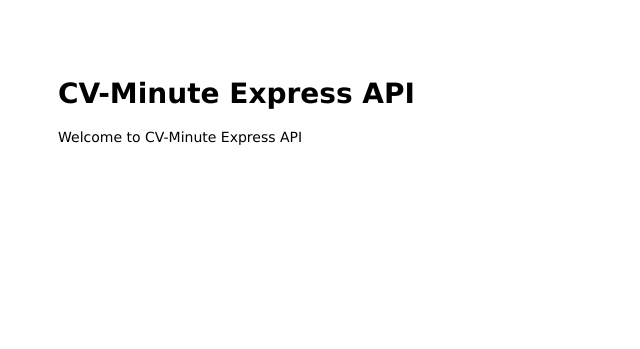
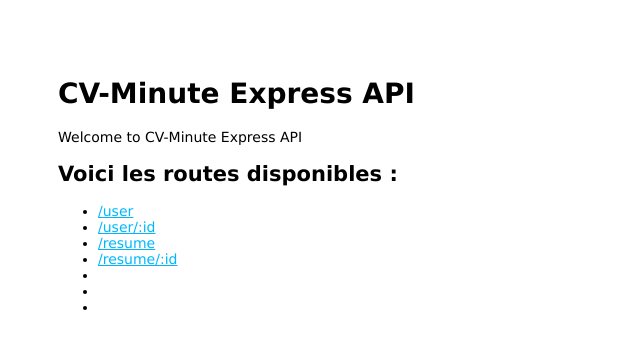
Before and after one commit to fdoudou/cv-minute, a Node server app: page / in a window 1280 px wide. Shown: the top 349 px of the page, without its empty margins (0-640 px from the left). Run offline with Node 20, Linux system fonts and the light colour scheme.

Commit message:
feat: added basic api doc

```diff
--- a/server/views/index.ejs
+++ b/server/views/index.ejs
@@ -7,5 +7,17 @@
   <body>
     <h1><%= title %></h1>
     <p>Welcome to <%= title %></p>
+    <div >
+      <h2>Voici les routes disponibles :</h2>
+      <ul>
+        <li><a href="/user">/user</a></li>
+        <li><a href="/user/1">/user/:id</a></li>
+        <li><a href="/resume">/resume</a></li>
+        <li><a href="/resume/1">/resume/:id</a></li>
+        <li><a href="/user"></a></li>
+        <li><a href="/user"></a></li>
+        <li><a href="/user"></a></li>
+      </ul>
+    </div>
   </body>
 </html>
```
